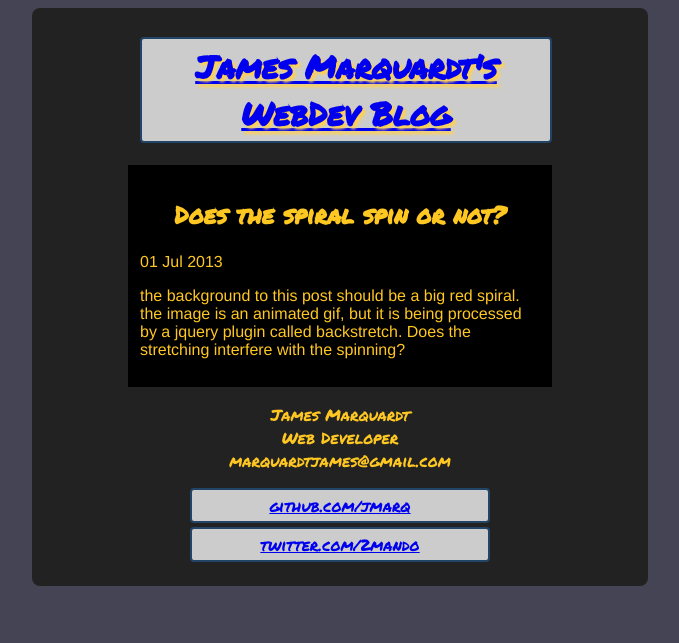
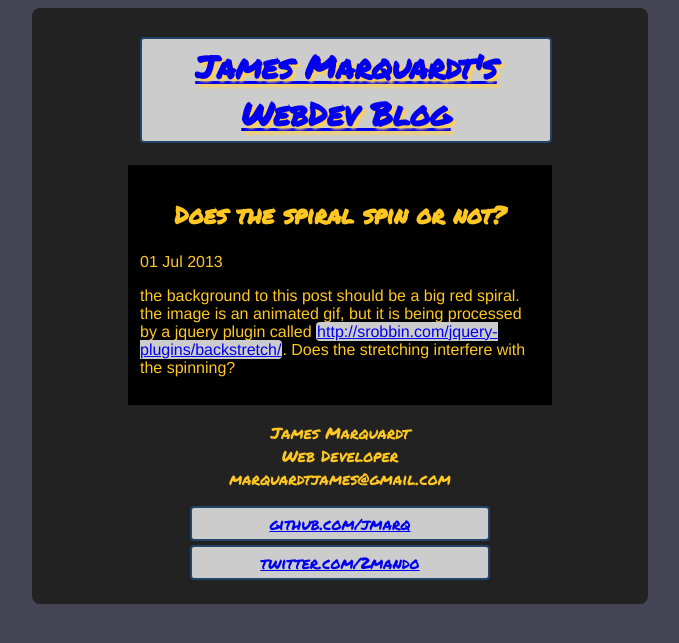
Before and after one commit to jmarq/jmarq.github.com, a Jekyll site: the page built from _posts/2013-07-01-spiral.md, in a window 1280 px wide. Shown: the top 643 px of the page, without its empty margins (300-979 px from the left). Built offline with Jekyll 4.4.1, drawn with Linux system fonts in a browser that asks for light colours; nearby versions of some CDN libraries; some of the changed lines change nothing that is shown.

Commit message:
added link to spiral post

```diff
--- a/_posts/2013-07-01-spiral.md
+++ b/_posts/2013-07-01-spiral.md
@@ -6,4 +6,4 @@
 ---
 
 the background to this post should be a big red spiral.
-the image is an animated gif, but it is being processed by a jquery plugin called backstretch.  Does the stretching interfere with the spinning?
+the image is an animated gif, but it is being processed by a jquery plugin called [http://srobbin.com/jquery-plugins/backstretch/](backstretch).  Does the stretching interfere with the spinning?
```
